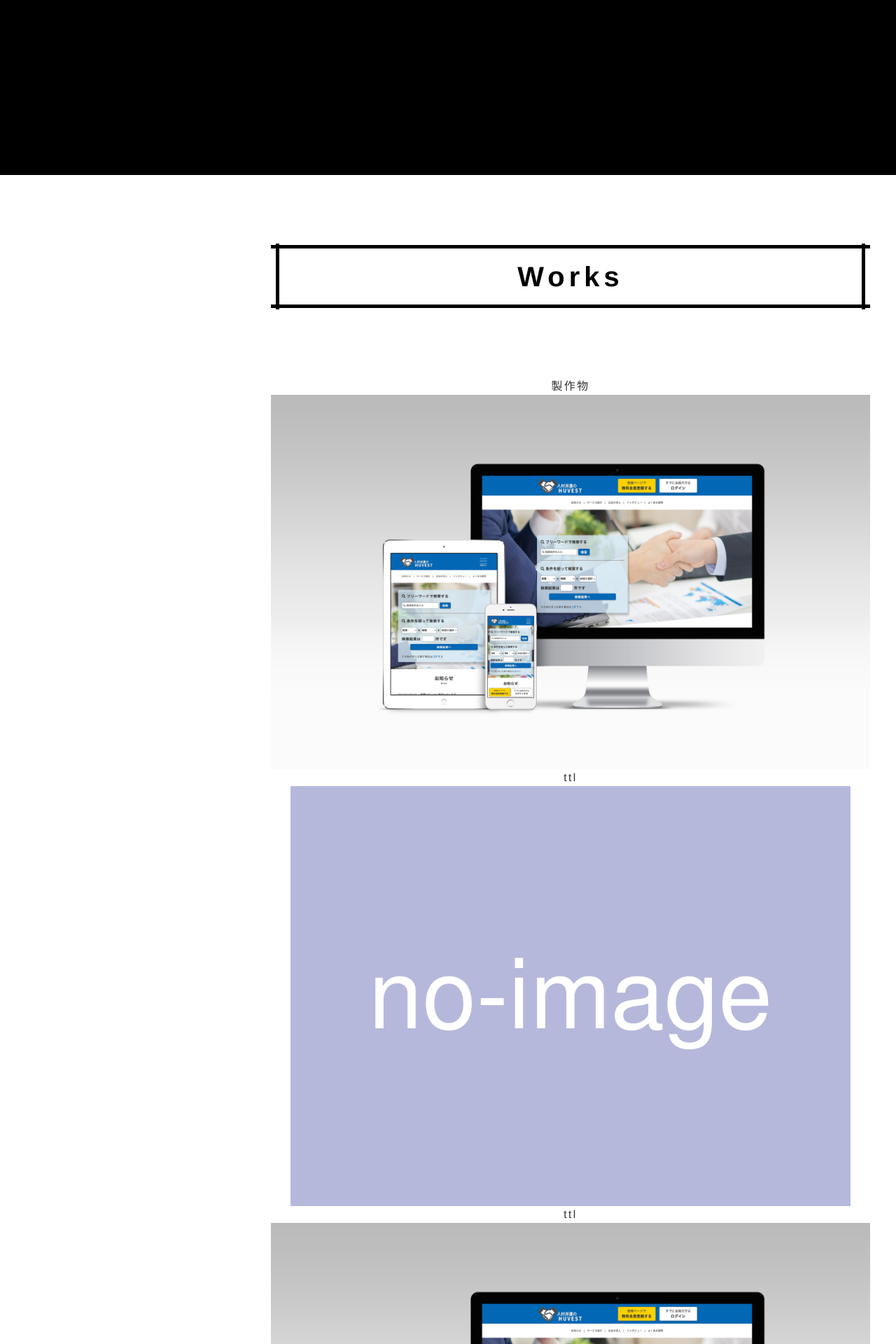
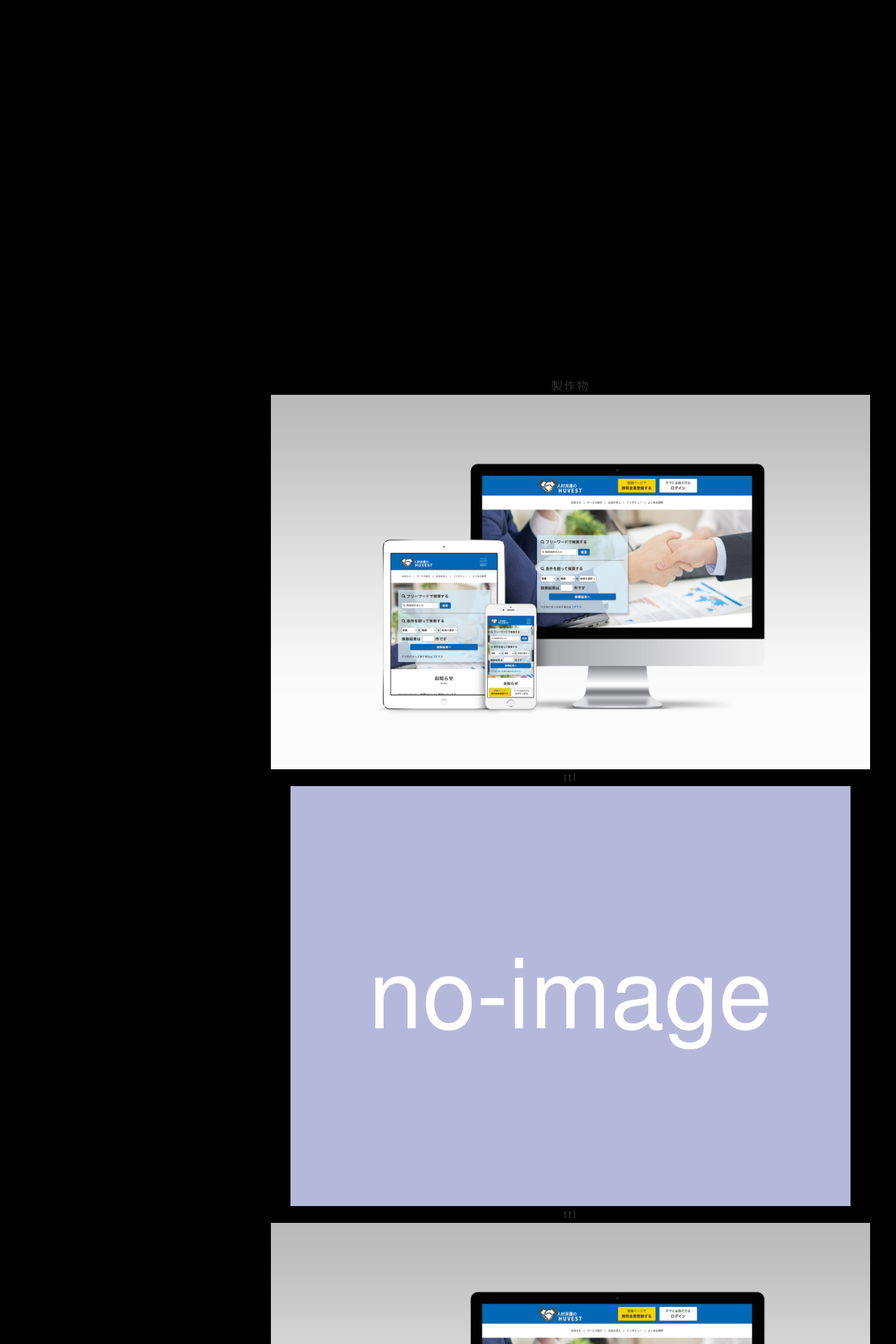
Before and after one commit to kbo580/new-portfolio, a PHP site: page /index.html in a window 1280 px wide. Shown: the part 550-2470 px from the top of the page at 70% size. Run offline with PHP 8.4, Linux system fonts and the light colour scheme; style sheets or scripts are compiled from the project's sources.

Commit message:
Add files via upload

```diff
--- a/css/styles.css
+++ b/css/styles.css
@@ -46,6 +46,7 @@ body {
   line-height: 1.5;
   letter-spacing: 0.15em;
   color: #333;
+  background-color: #000;
 }
 
 .inner {
--- a/css/styles.scss
+++ b/css/styles.scss
@@ -69,7 +69,7 @@ body {
   line-height: 1.5;
   letter-spacing: 0.15em;
   color: $textColorA;
-  // background-color: #000;
+  background-color: #000;
 }
 
 .inner{
```
Also changed, not shown: 1 other file.
